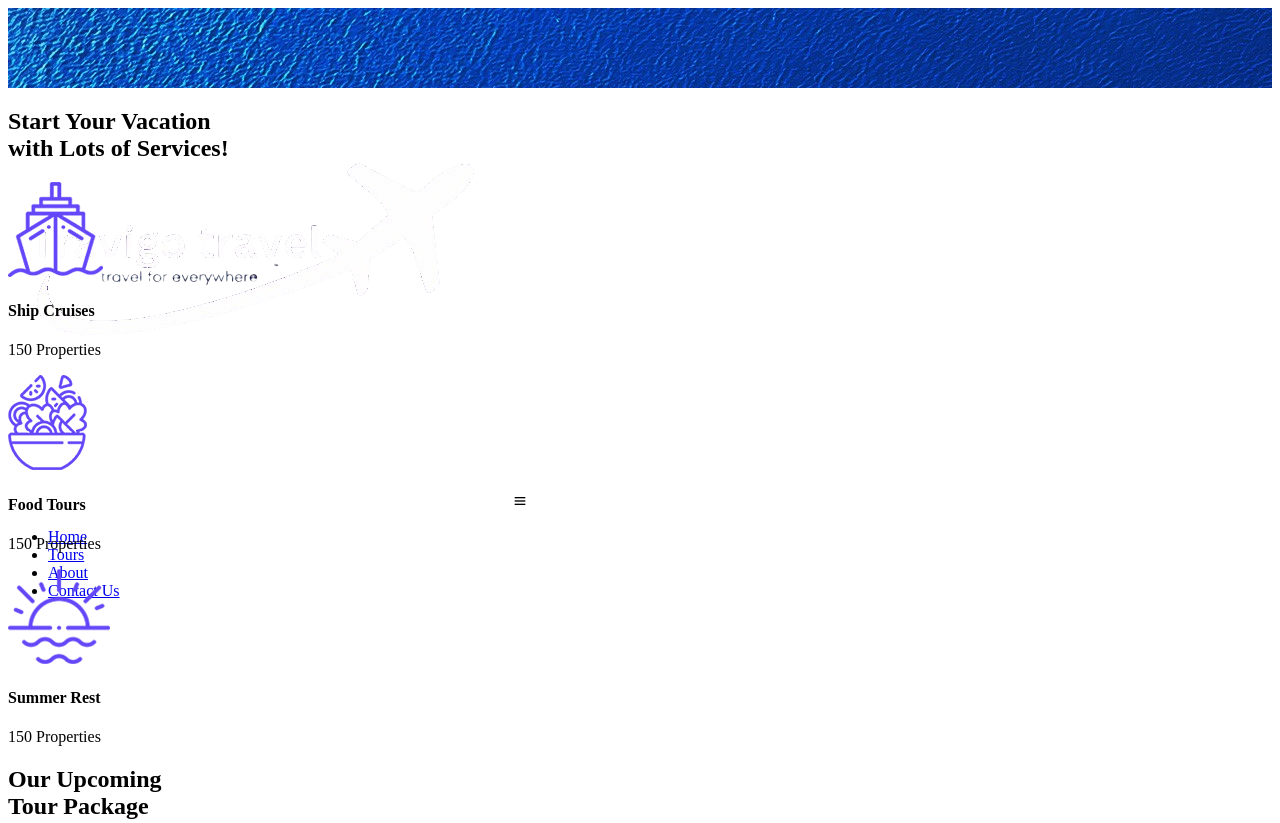
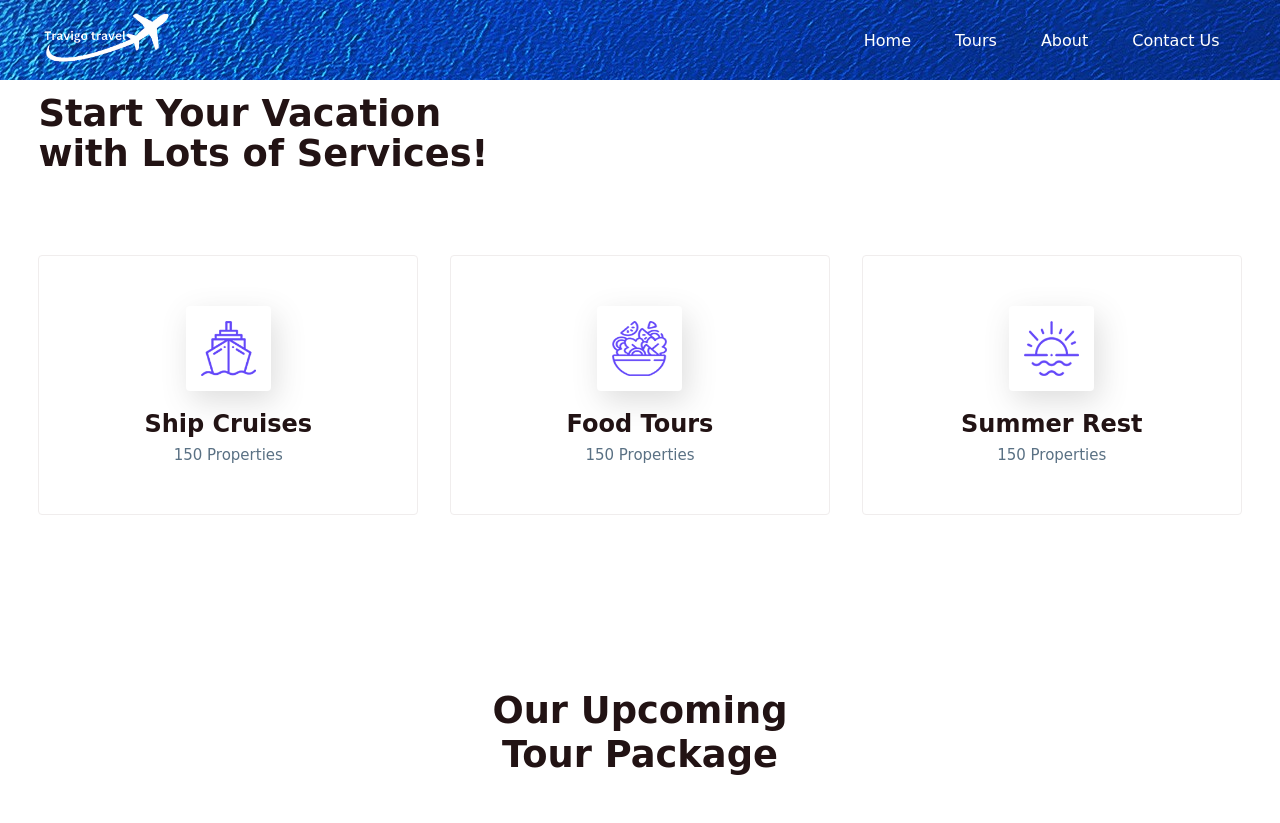
Before and after one commit to WissamDouskary/Travigo-project-final, a plain HTML site: page pages/tours.html in a window 1280 px wide. Shown: the top 823 px of the page. Drawn offline with nearby package versions, Linux system fonts and the light colour scheme; files that its build step writes are made by us from their sources; files whose address does not match are found by name.

Commit message:
Update tours.html

```diff
--- a/pages/tours.html
+++ b/pages/tours.html
@@ -3,7 +3,7 @@
 <head>
     <meta charset="utf-8">
 	<meta name="viewport" content="width=device-width, initial-scale=1">
-    <link rel="stylesheet" href="css/styles.css">
+    <link rel="stylesheet" type="text/css" href="css/style.css">
     <title>Travigo - Tours</title>
 
     <link rel="preconnect" href="https://fonts.googleapis.com">
```
